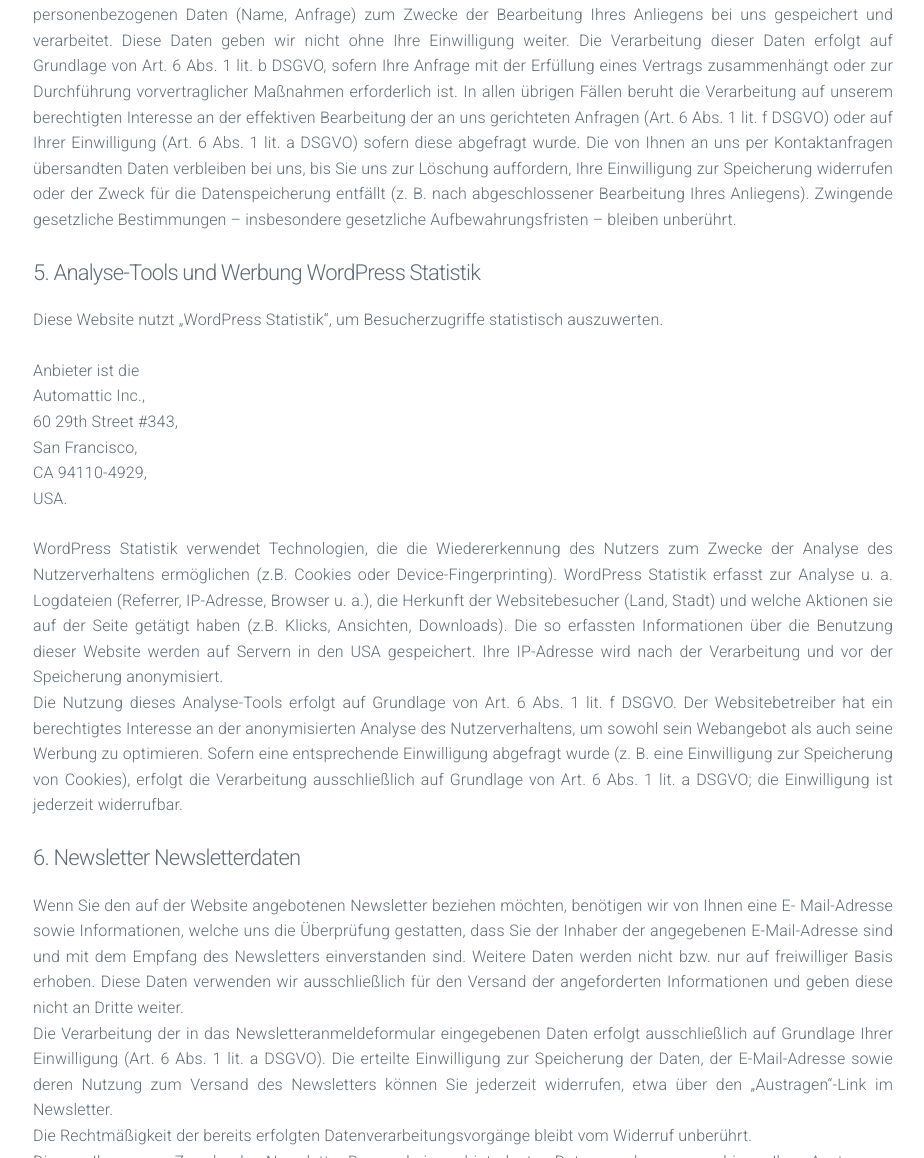
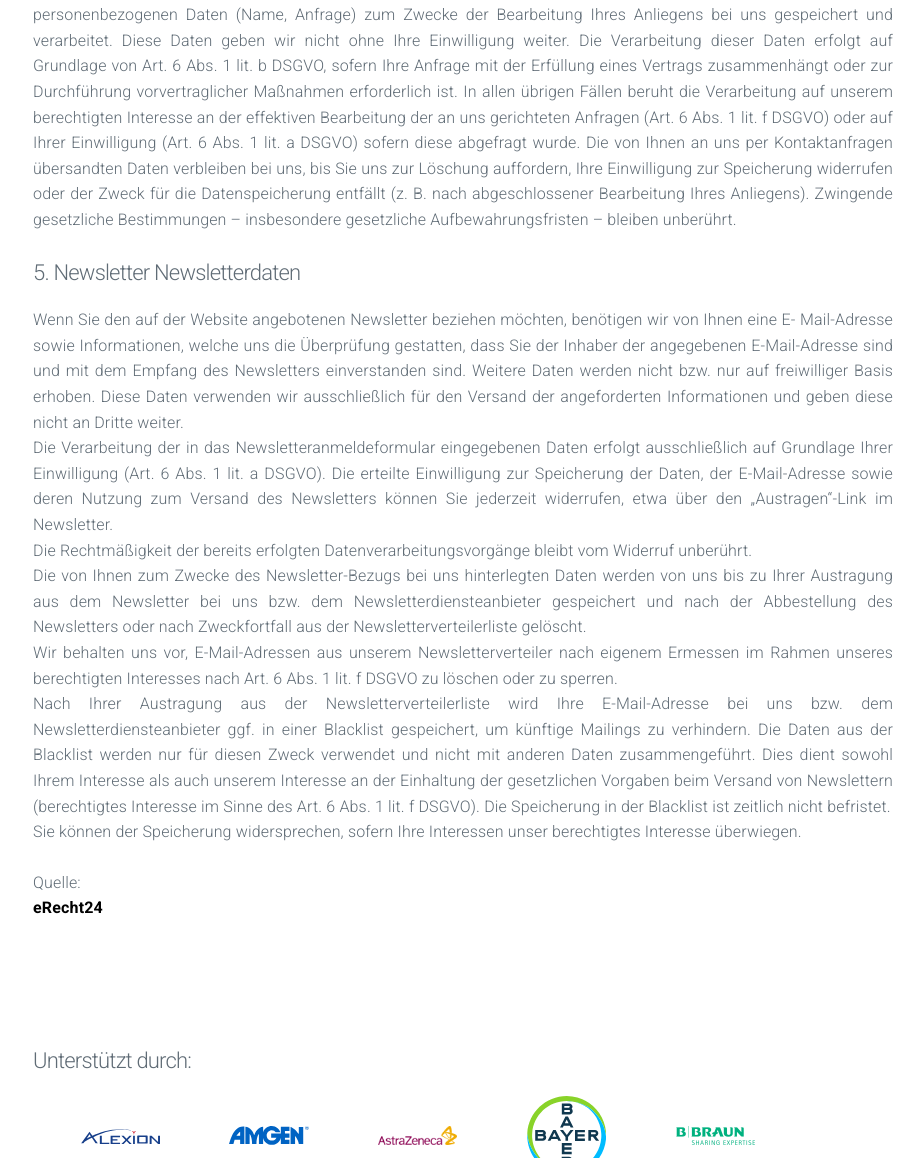
Before and after one commit to manuelpaul86/manuelpaul86.github.io, a Jekyll site: the page built from datenschutzerklaerung.md, in a window 1280 px wide and 1400 px high, scrolled down 6156 px, cut to the strip 0-1158 px from the top of the window. Shown: the whole strip, without its empty margins (177-1101 px from the left). Built offline with Jekyll 4.4.1, drawn with Linux system fonts in a browser that asks for light colours.

Commit message:
Update datenschutzerklaerung.md

```diff
--- a/datenschutzerklaerung.md
+++ b/datenschutzerklaerung.md
@@ -139,21 +139,7 @@
 Die Verarbeitung dieser Daten erfolgt auf Grundlage von Art. 6 Abs. 1 lit. b DSGVO, sofern Ihre Anfrage mit der Erfüllung eines Vertrags zusammenhängt oder zur Durchführung vorvertraglicher Maßnahmen erforderlich ist. In allen übrigen Fällen beruht die Verarbeitung auf unserem berechtigten Interesse an der effektiven Bearbeitung der an uns gerichteten Anfragen (Art. 6 Abs. 1 lit. f DSGVO) oder auf Ihrer Einwilligung (Art. 6 Abs. 1 lit. a DSGVO) sofern diese abgefragt wurde.
 Die von Ihnen an uns per Kontaktanfragen übersandten Daten verbleiben bei uns, bis Sie uns zur Löschung auffordern, Ihre Einwilligung zur Speicherung widerrufen oder der Zweck für die Datenspeicherung entfällt (z. B. nach abgeschlossener Bearbeitung Ihres Anliegens). Zwingende gesetzliche Bestimmungen – insbesondere gesetzliche Aufbewahrungsfristen – bleiben unberührt.
 
-#### 5. Analyse-Tools und Werbung WordPress Statistik
-
-Diese Website nutzt „WordPress Statistik“, um Besucherzugriffe statistisch auszuwerten.
-
-Anbieter ist die
-Automattic Inc.,
-60 29th Street #343,
-San Francisco,
-CA 94110-4929,
-USA.
-
-WordPress Statistik verwendet Technologien, die die Wiedererkennung des Nutzers zum Zwecke der Analyse des Nutzerverhaltens ermöglichen (z.B. Cookies oder Device-Fingerprinting). WordPress Statistik erfasst zur Analyse u. a. Logdateien (Referrer, IP-Adresse, Browser u. a.), die Herkunft der Websitebesucher (Land, Stadt) und welche Aktionen sie auf der Seite getätigt haben (z.B. Klicks, Ansichten, Downloads). Die so erfassten Informationen über die Benutzung dieser Website werden auf Servern in den USA gespeichert. Ihre IP-Adresse wird nach der Verarbeitung und vor der Speicherung anonymisiert.
-Die Nutzung dieses Analyse-Tools erfolgt auf Grundlage von Art. 6 Abs. 1 lit. f DSGVO. Der Websitebetreiber hat ein berechtigtes Interesse an der anonymisierten Analyse des Nutzerverhaltens, um sowohl sein Webangebot als auch seine Werbung zu optimieren. Sofern eine entsprechende Einwilligung abgefragt wurde (z. B. eine Einwilligung zur Speicherung von Cookies), erfolgt die Verarbeitung ausschließlich auf Grundlage von Art. 6 Abs. 1 lit. a DSGVO; die Einwilligung ist jederzeit widerrufbar.
-
-#### 6. Newsletter Newsletterdaten
+#### 5. Newsletter Newsletterdaten
 
 Wenn Sie den auf der Website angebotenen Newsletter beziehen möchten, benötigen wir von Ihnen eine E- Mail-Adresse sowie Informationen, welche uns die Überprüfung gestatten, dass Sie der Inhaber der angegebenen E-Mail-Adresse sind und mit dem Empfang des Newsletters einverstanden sind. Weitere Daten werden nicht bzw. nur auf freiwilliger Basis erhoben. Diese Daten verwenden wir ausschließlich für den Versand der angeforderten Informationen und geben diese nicht an Dritte weiter.
 Die Verarbeitung der in das Newsletteranmeldeformular eingegebenen Daten erfolgt ausschließlich auf Grundlage Ihrer Einwilligung (Art. 6 Abs. 1 lit. a DSGVO). Die erteilte Einwilligung zur Speicherung der Daten, der E-Mail-Adresse sowie deren Nutzung zum Versand des Newsletters können Sie jederzeit widerrufen, etwa über den „Austragen“-Link im Newsletter.
```
